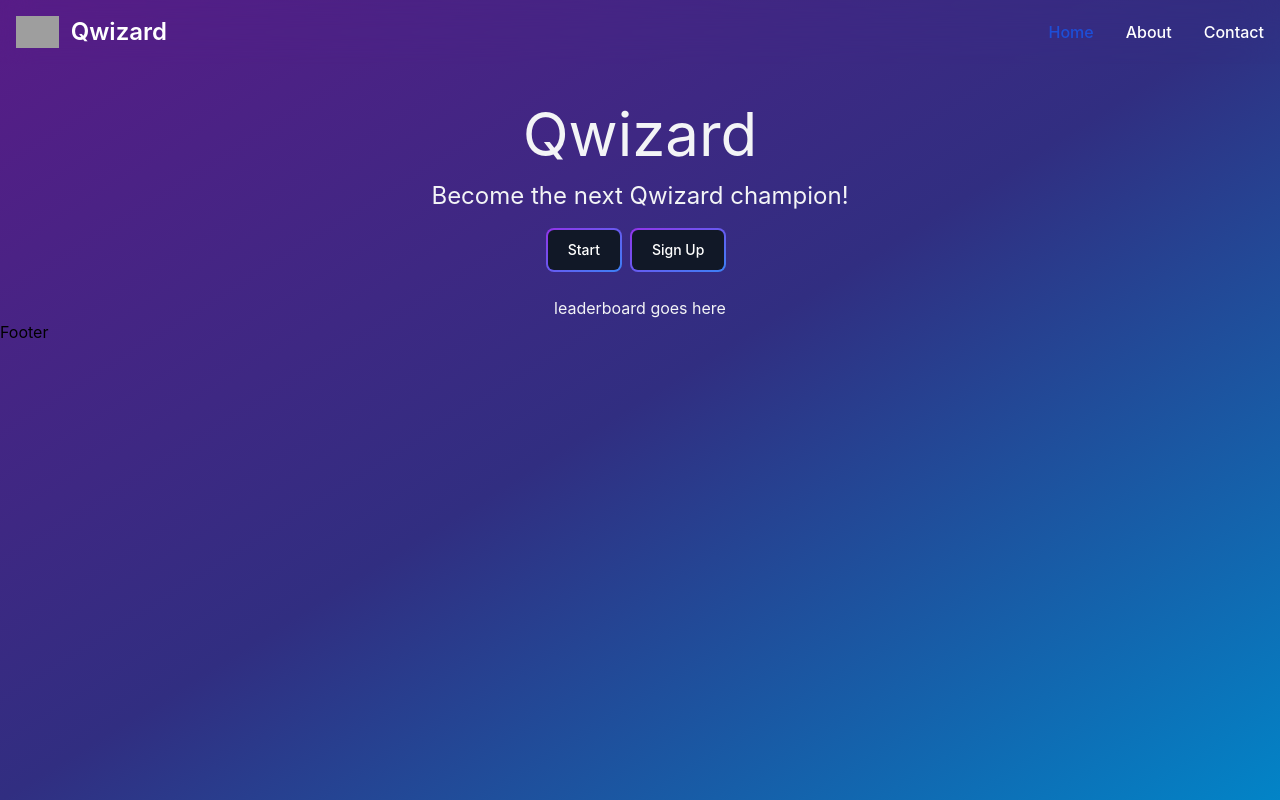
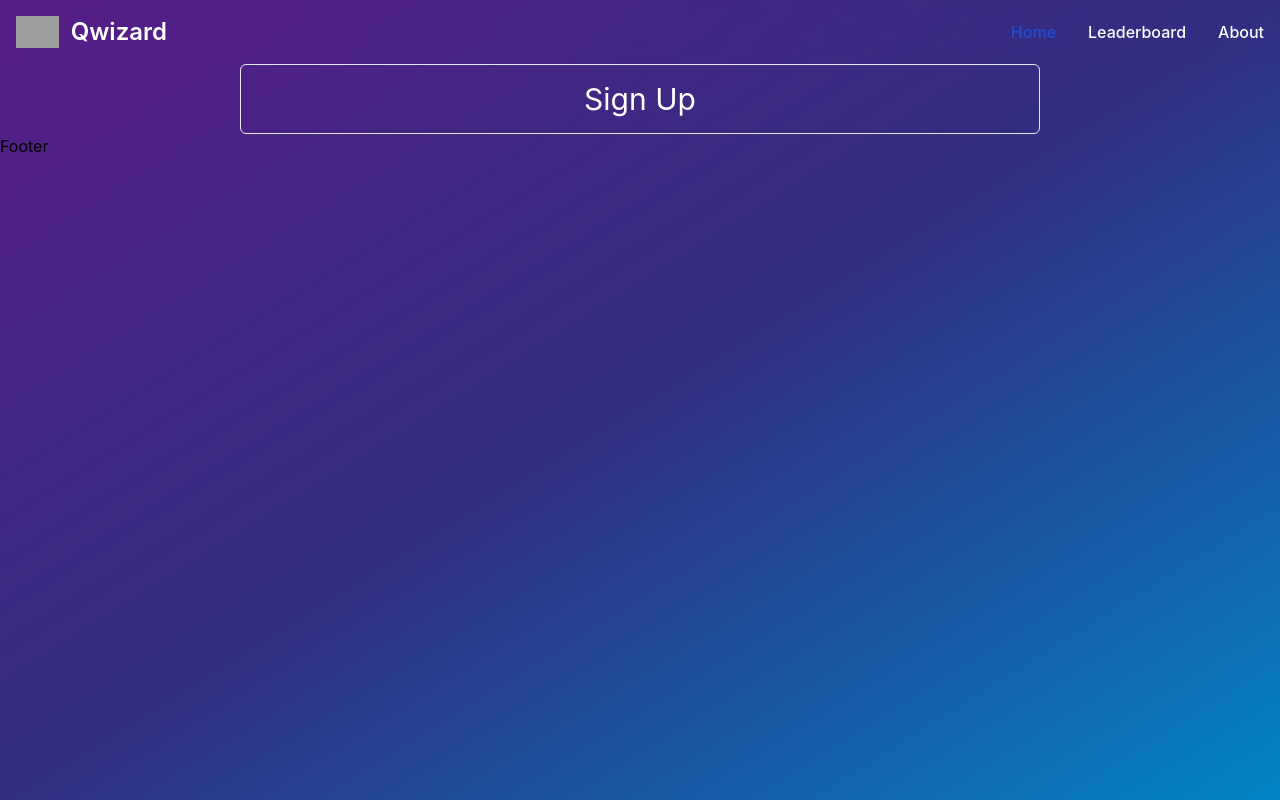
Before and after one commit to chriswynns1/qwizard, a React (Create React App) app: page /signup in a window 1280 px wide. Built offline with nearby package versions, Linux system fonts and the light colour scheme; grey boxes are pictures that could not be loaded.

Commit message:
Update 5 files

```diff
--- a/src/App.js
+++ b/src/App.js
@@ -3,12 +3,19 @@ import "./App.css";
 import Home from "./Home";
 import Navbar from "./Navbar";
 import Footer from "./Footer";
+import {BrowserRouter as Router, Routes, Route, Navigate} from 'react-router-dom';
+import SignUp from "./SignUp";
 
 function App() {
   return (
     <div className="bg-gradient-to-br from-purple-900 via-indigo-900 to-sky-600 min-h-screen">
-      <Navbar />
-      <Home />
+      <Router>
+        <Navbar />
+        <Routes>
+          <Route path="/" element={<Home />} />
+          <Route path="/signup" element={<SignUp />} />
+        </Routes>
+      </Router>
       <Footer />
     </div>
   );
--- a/src/Home.js
+++ b/src/Home.js
@@ -13,11 +13,14 @@ function Home() {
             Start
           </span>
         </button>
-        <button class="relative inline-flex items-center justify-center p-0.5 mb-2 me-2 overflow-hidden text-sm font-medium rounded-lg group bg-gradient-to-br from-purple-600 to-blue-500 group-hover:from-purple-600 group-hover:to-blue-500 hover:text-white text-white focus:ring-4 focus:outline-none focus:ring-blue-300 dark:focus:ring-blue-800">
+        <a
+          href="/signup"
+          className="relative inline-flex items-center justify-center p-0.5 mb-2 me-2 overflow-hidden text-sm font-medium rounded-lg group bg-gradient-to-br from-purple-600 to-blue-500 group-hover:from-purple-600 group-hover:to-blue-500 hover:text-white text-white focus:ring-4 focus:outline-none focus:ring-blue-300 dark:focus:ring-blue-800"
+        >
           <span class="relative px-5 py-2.5 transition-all ease-in duration-75 bg-gray-900 rounded-md group-hover:bg-opacity-0">
             Sign Up
           </span>
-        </button>
+        </a>
       </div>
       <div className="text-center pt-4">leaderboard goes here</div>
     </div>
--- a/src/Navbar.js
+++ b/src/Navbar.js
@@ -2,37 +2,77 @@ import React from "react";
 
 function Navbar() {
   return (
-
-
     <nav class="backdrop-blur-lg border-gray-200 dark:bg-gray-900">
       <div class="max-w-screen-xl flex flex-wrap items-center justify-between mx-auto p-4">
-    <a href="https://flowbite.com/" class="flex items-center space-x-3 rtl:space-x-reverse">
-        <img src="https://flowbite.com/docs/images/logo.svg" class="h-8" alt="Flowbite Logo" />
-        <span class="self-center text-2xl font-semibold whitespace-nowrap text-white">Qwizard</span>
+        <a
+          href="https://flowbite.com/"
+          class="flex items-center space-x-3 rtl:space-x-reverse"
+        >
+          <img
+            src="https://flowbite.com/docs/images/logo.svg"
+            class="h-8"
+            alt="Flowbite Logo"
+          />
+          <span class="self-center text-2xl font-semibold whitespace-nowrap text-white">
+            Qwizard
+          </span>
         </a>
-    <button data-collapse-toggle="navbar-default" type="button" class="inline-flex items-center p-2 w-10 h-10 justify-center text-sm text-white rounded-lg md:hidden hover:bg-gray-100 focus:outline-none focus:ring-2 focus:ring-gray-200 dark:text-gray-400 dark:hover:bg-gray-700 dark:focus:ring-gray-600" aria-controls="navbar-default" aria-expanded="false">
+        <button
+          data-collapse-toggle="navbar-default"
+          type="button"
+          class="inline-flex items-center p-2 w-10 h-10 justify-center text-sm text-white rounded-lg md:hidden hover:bg-gray-100 focus:outline-none focus:ring-2 focus:ring-gray-200 dark:text-gray-400 dark:hover:bg-gray-700 dark:focus:ring-gray-600"
+          aria-controls="navbar-default"
+          aria-expanded="false"
+        >
           <span class="sr-only">Open main menu</span>
-        <svg class="w-5 h-5" aria-hidden="true" xmlns="http://www.w3.org/2000/svg" fill="none" viewBox="0 0 17 14">
-            <path stroke="currentColor" stroke-linecap="round" stroke-linejoin="round" stroke-width="2" d="M1 1h15M1 7h15M1 13h15"/>
+          <svg
+            class="w-5 h-5"
+            aria-hidden="true"
+            xmlns="http://www.w3.org/2000/svg"
+            fill="none"
+            viewBox="0 0 17 14"
+          >
+            <path
+              stroke="currentColor"
+              stroke-linecap="round"
+              stroke-linejoin="round"
+              stroke-width="2"
+              d="M1 1h15M1 7h15M1 13h15"
+            />
           </svg>
         </button>
         <div class="hidden w-full md:block md:w-auto" id="navbar-default">
           <ul class="font-medium flex flex-col p-4 md:p-0 mt-4 border border-gray-100 rounded-lg md:flex-row md:space-x-8 rtl:space-x-reverse md:mt-0 md:border-0 dark:bg-gray-800 md:dark:bg-gray-900 dark:border-gray-700">
             <li>
-          <a href="#" class="block py-2 px-3 text-white rounded md:bg-transparent md:text-blue-700 md:p-0 dark:text-white md:dark:text-blue-500" aria-current="page">Home</a>
+              <a
+                href="/"
+                class="block py-2 px-3 text-white rounded md:bg-transparent md:text-blue-700 md:p-0 dark:text-white md:dark:text-blue-500"
+                aria-current="page"
+              >
+                Home
+              </a>
             </li>
             <li>
-          <a href="#" class="block py-2 px-3 rounded hover:bg-gray-100 md:hover:bg-transparent md:border-0 md:hover:text-blue-700 md:p-0 text-white md:dark:hover:text-blue-500 dark:hover:bg-gray-700 dark:hover:text-white md:dark:hover:bg-transparent">About</a>
+              <a
+                href="/leaderboard"
+                class="block py-2 px-3 rounded hover:bg-gray-100 md:hover:bg-transparent md:border-0 md:hover:text-blue-700 md:p-0 text-white md:dark:hover:text-blue-500 dark:hover:bg-gray-700 dark:hover:text-white md:dark:hover:bg-transparent"
+              >
+                Leaderboard
+              </a>
             </li>
             <li>
-          <a href="#" class="block py-2 px-3 text-white rounded hover:bg-gray-100 md:hover:bg-transparent md:border-0 md:hover:text-blue-700 md:p-0 dark:text-white md:dark:hover:text-blue-500 dark:hover:bg-gray-700 dark:hover:text-white md:dark:hover:bg-transparent">Contact</a>
+              <a
+                href="/about"
+                class="block py-2 px-3 text-white rounded hover:bg-gray-100 md:hover:bg-transparent md:border-0 md:hover:text-blue-700 md:p-0 dark:text-white md:dark:hover:text-blue-500 dark:hover:bg-gray-700 dark:hover:text-white md:dark:hover:bg-transparent"
+              >
+                About
+              </a>
             </li>
           </ul>
         </div>
       </div>
     </nav>
-
-  )
+  );
 }
 
 export default Navbar;
--- /dev/null
+++ b/src/SignUp.js
@@ -0,0 +1,11 @@
+import React from "react";
+
+function SignUp() {
+    return (
+        <div className="text-3xl text-center text-white border mx-60 p-4 rounded-md">
+            Sign Up
+        </div>
+    )
+}
+
+export default SignUp;
```
Also changed, not shown: .codesandbox/tasks.json. Lines whose indentation alone changed are shown as unchanged.
